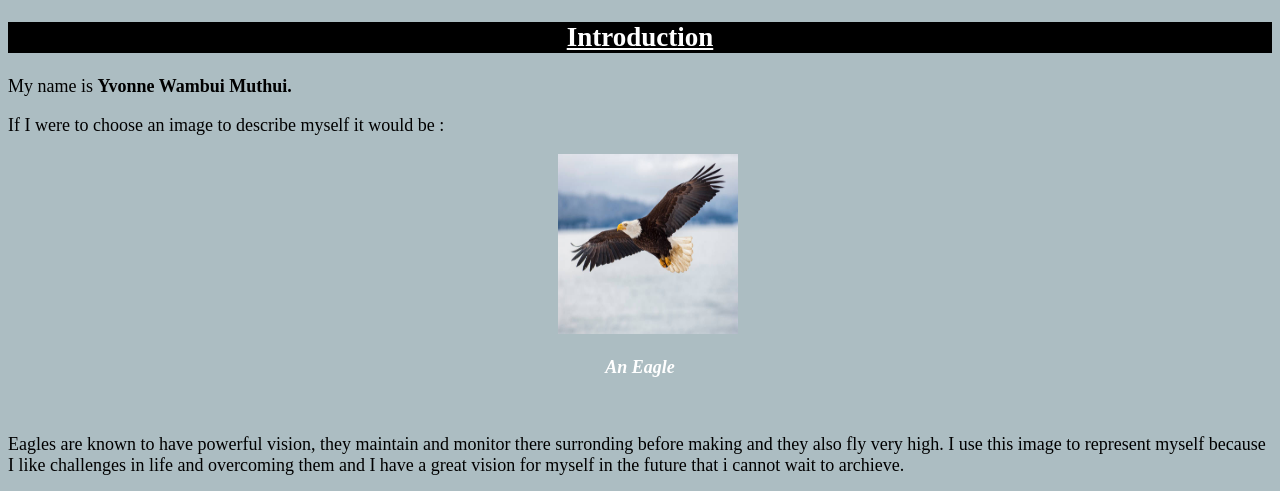
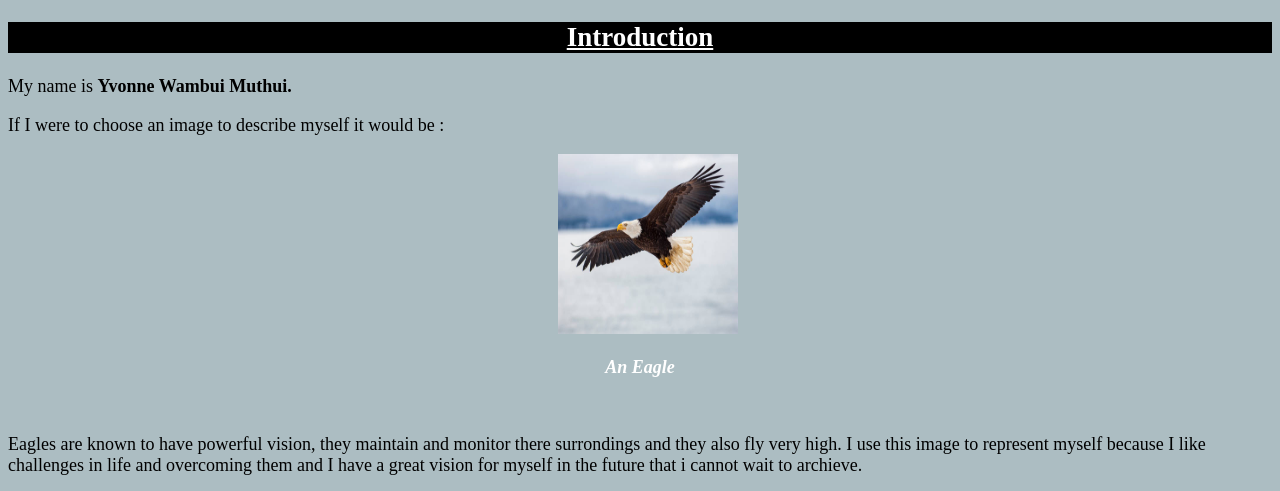
Before and after one commit to Wambui-123/About-me, a plain HTML site: page index.html in a window 1280 px wide. Shown: the top 491 px of the page. Drawn offline with Linux system fonts and the light colour scheme.

Commit message:
initial commit

```diff
--- a/index.html
+++ b/index.html
@@ -17,7 +17,7 @@
                 <p class="info">An Eagle</p>
             </div>
             <div class="para">
-                <p>Eagles are known to have powerful vision, they maintain and monitor there surronding before making and they also fly very high. I use this image to represent myself because I like challenges in life and overcoming them and I have a great vision for myself in the future that i cannot wait to archieve. </p>
+                <p>Eagles are known to have powerful vision, they maintain and monitor there surrondings and they also fly very high. I use this image to represent myself because I like challenges in life and overcoming them and I have a great vision for myself in the future that i cannot wait to archieve. </p>
             </div>
         </div>
         <p>I have created a few projects. From the past which is before I joined Moringa School I had accomplished to create this <a href="https://github.com/Yvonne-1-2-3/Pleo-CSS">Pleo</a> which includes HTML and CSS and once joined I created this <a href="https://github.com/Wambui-123/Tech">Technology</a> , which also includes HTML and CSS but I managed to edit my readme and was able to fork.</p>
```
